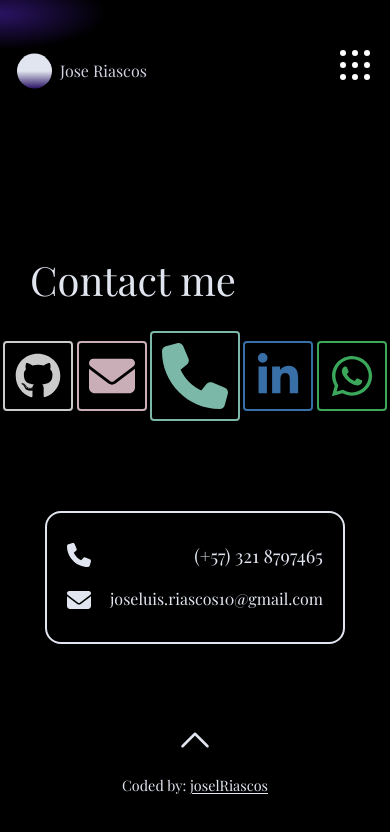
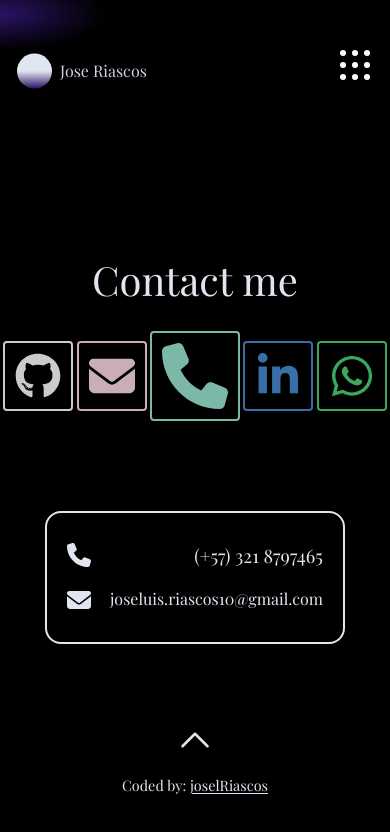
Before and after one commit to joselriascos/Web_Portfolio, a React (Vite) app: page /contact in a window 390 px wide. Shown: the top 832 px of the page. Built offline with nearby package versions, Linux system fonts and the light colour scheme; a web font is replaced by a local one.

Commit message:
Refactor Header and Contact CSS styles

```diff
--- a/src/Components/Header/Header.css
+++ b/src/Components/Header/Header.css
@@ -81,7 +81,7 @@
         align-items: center;
         gap: 4px;
 
-        &::after{
+        &::after {
           content: '';
           width: 4px;
           height: 4px;
@@ -89,10 +89,11 @@
           border-radius: 50%;
           position: absolute;
           top: 120%;
+          transition: .4s ease;
         }
         /* color: var(--light-purple); */
 
-        & > svg{
+        & > svg {
           width: 22px;
         }
       }
@@ -101,6 +102,10 @@
       &.active {
         cursor: pointer;
         color: var(--light-purple);
+
+        &:after{
+          background-color: var(--light-purple);
+        }
       }
     }
   }
@@ -239,7 +244,7 @@
     & > li {
       padding: 20px;
 
-      & > a{
+      & > a {
         text-decoration: none;
         color: inherit;
       }
--- a/src/pages/Contact/Contact.css
+++ b/src/pages/Contact/Contact.css
@@ -25,3 +25,11 @@
     transform: translate(0, 0) scale(1);
   }
 }
+
+@media (max-width: 680px){
+  .contact-container{
+    & > h1{
+      text-align: center;
+    }
+  }
+}
```
